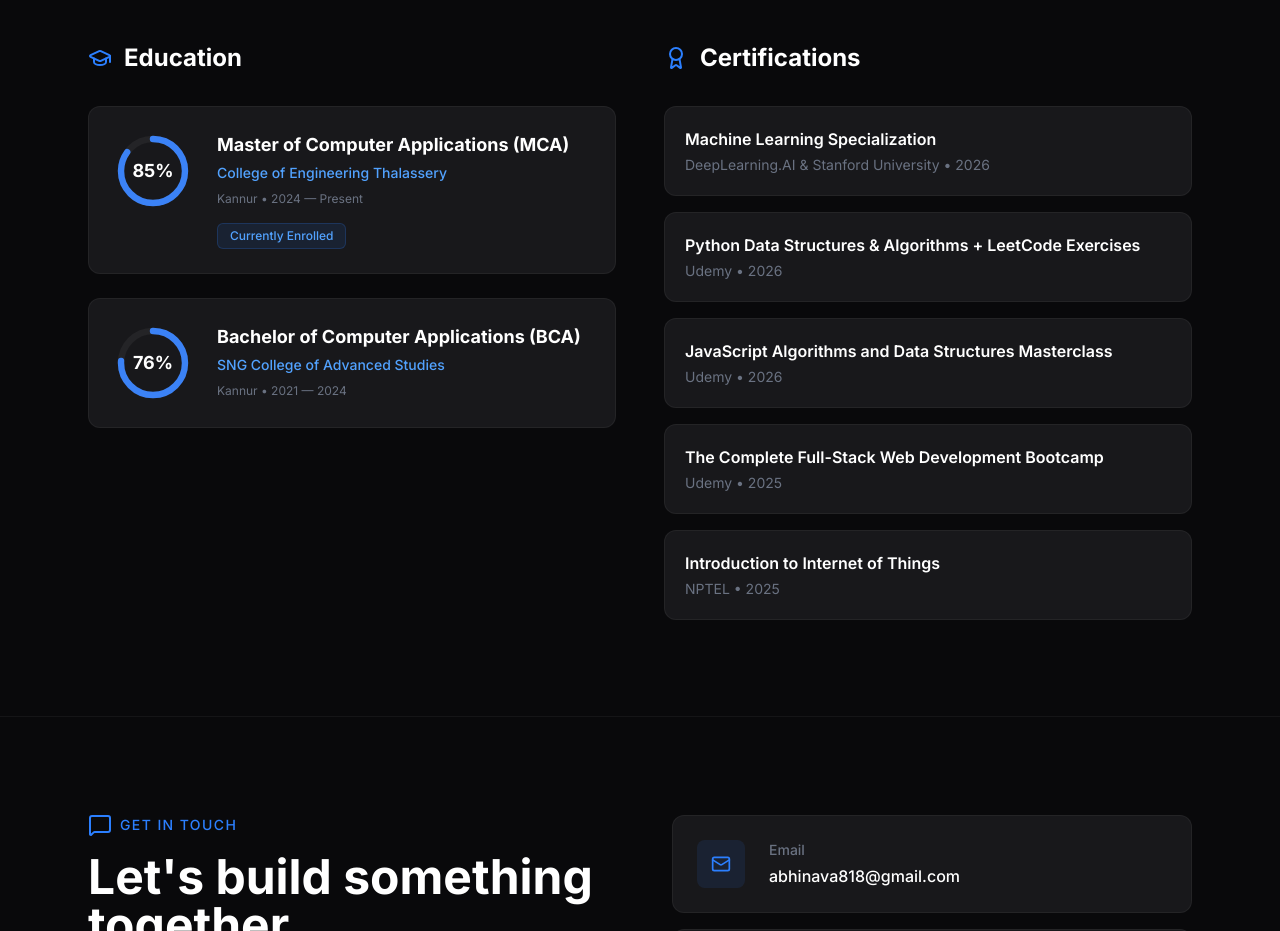
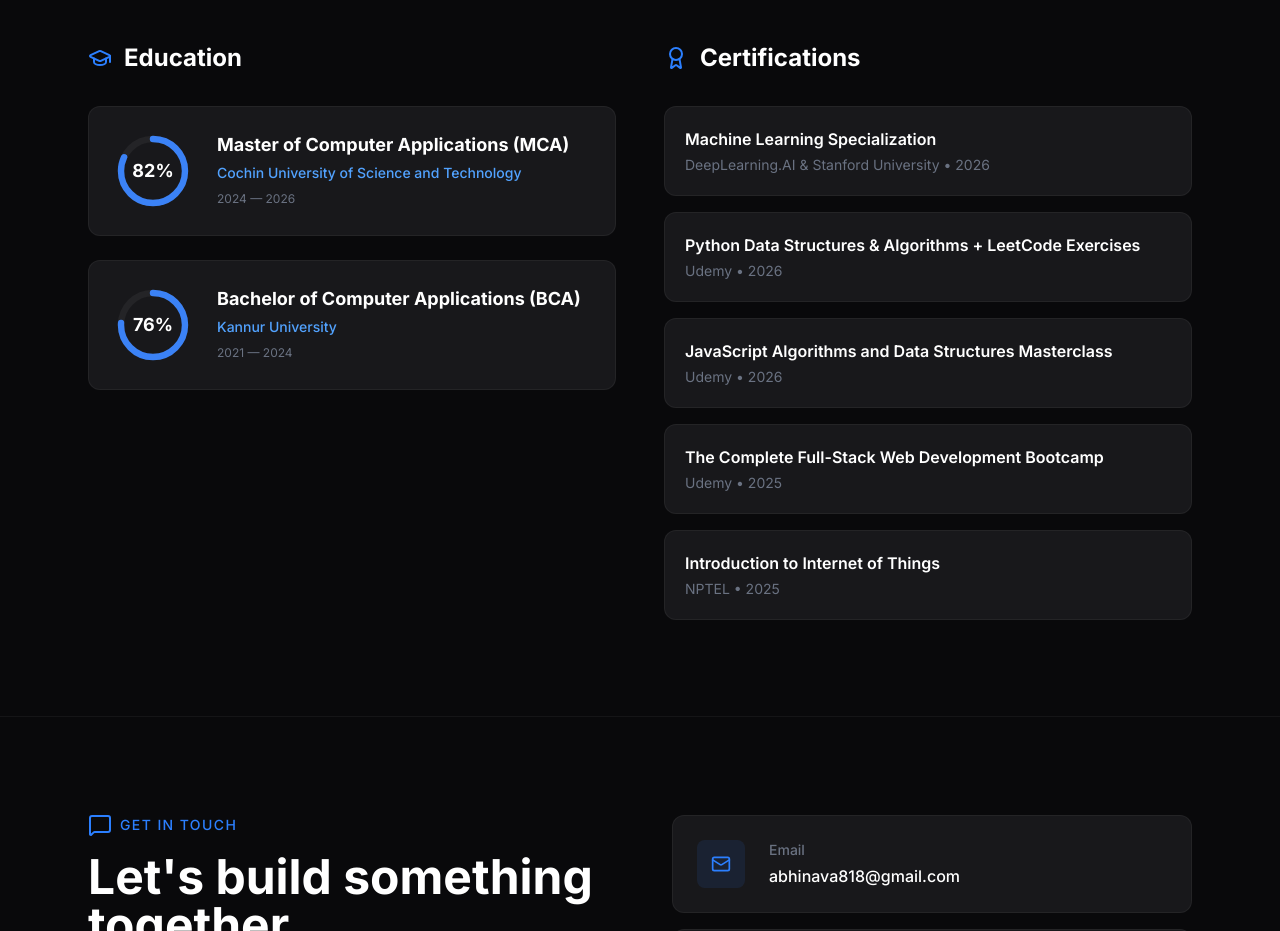
Before and after one commit to abhinav-abh1/my-portfolio, a Next.js app: page / in a window 1280 px wide. Shown: the part 3860-4791 px from the top of the page. Built offline with nearby package versions, Linux system fonts and the light colour scheme.

Commit message:
Update education section details and styling

```diff
--- a/components/Experience.tsx
+++ b/components/Experience.tsx
@@ -79,7 +79,7 @@ export default function Experience() {
 
               <div className="space-y-6">
                 {education.map((edu, i) => {
-                  const percentage = i === 0 ? 85 : 76;
+                  const percentage = edu.score;
                   return (
                     <motion.div
                       key={i}
@@ -122,9 +122,9 @@ export default function Experience() {
                           {edu.degree}
                         </h4>
                         <p className="text-blue-400 font-medium text-sm">{edu.institution}</p>
-                        <p className="text-gray-500 text-xs mt-2">{edu.location} • {edu.period}</p>
+                        <p className="text-gray-500 text-xs mt-2">{edu.period}</p>
 
-                        {i === 0 && (
+                        {edu.status === "Currently Pursuing" && (
                           <div className="mt-4 inline-block bg-blue-500/10 border border-blue-500/20 text-blue-400 text-xs px-3 py-1 rounded-md font-medium">
                             Currently Enrolled
                           </div>
--- a/data/portfolio.ts
+++ b/data/portfolio.ts
@@ -219,15 +219,15 @@ export const experience = [
 export const education = [
   {
     degree: "Master of Computer Applications (MCA)",
-    institution: "College of Engineering Thalassery",
-    location: "Kannur",
-    period: "2024 — Present",
-    score: 85,
-    status: "Currently Pursuing",
+    institution: "Cochin University of Science and Technology",
+    location: "Kochi",
+    period: "2024 — 2026",
+    score: 82,
+    status: "Completed",
   },
   {
     degree: "Bachelor of Computer Applications (BCA)",
-    institution: "SNG College of Advanced Studies",
+    institution: "Kannur University",
     location: "Kannur",
     period: "2021 — 2024",
     score: 76,
```
Also changed, not shown: components/Projects.tsx (indentation only).
